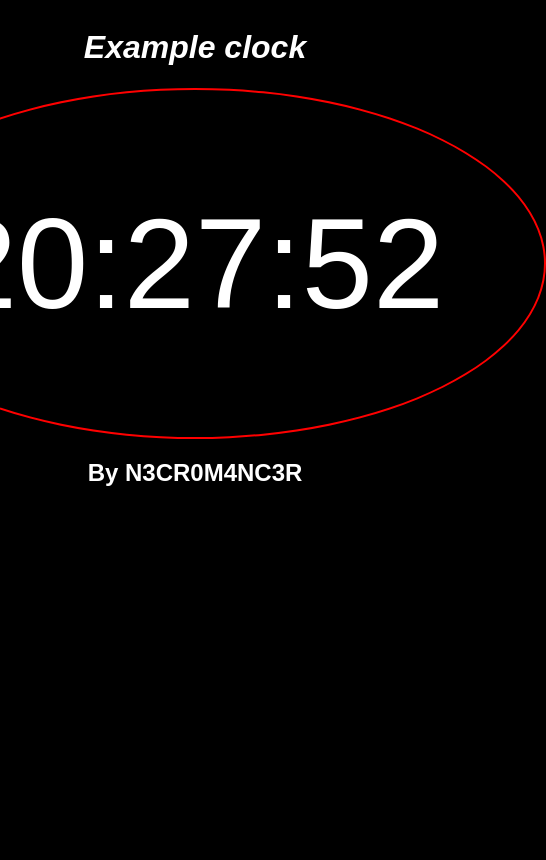
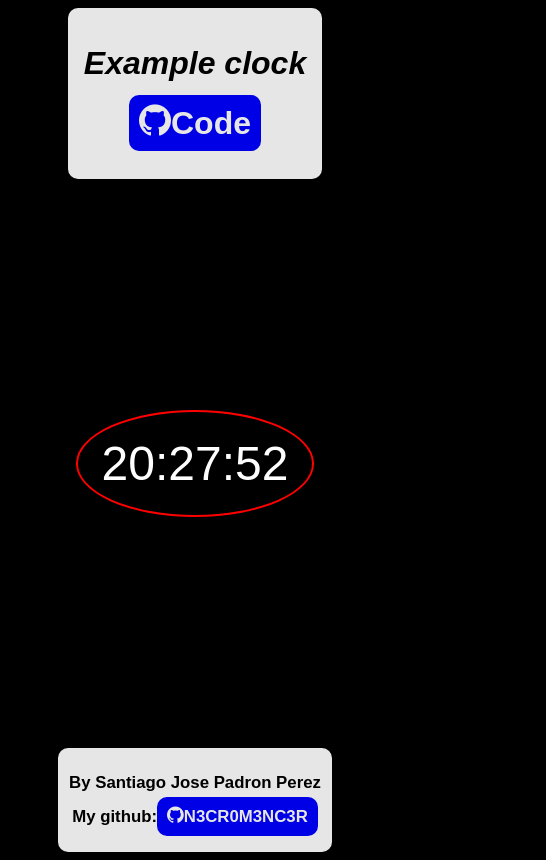
Before and after one commit to N3CROM4NC3R/clock, a plain HTML site: page index.html in a window 390 px wide. Shown: the whole page, 546 px wide, since content can reach past the window. Drawn offline with Linux system fonts and the light colour scheme.

Commit message:
responsive design :D

```diff
--- /dev/null
+++ b/css/style.css
@@ -0,0 +1,149 @@
+@font-face {
+  font-family: 'icomoon';
+  src:  url('../fonts/icomoon.eot?85tgpt');
+  src:  url('../fonts/icomoon.eot?85tgpt#iefix') format('embedded-opentype'),
+    url('../fonts/icomoon.ttf?85tgpt') format('truetype'),
+    url('../fonts/icomoon.woff?85tgpt') format('woff'),
+    url('../fonts/icomoon.svg?85tgpt#icomoon') format('svg');
+  font-weight: normal;
+  font-style: normal;
+  font-display: block;
+
+}
+[class^="icon-"], [class*=" icon-"] {
+  /* use !important to prevent issues with browser extensions that change fonts */
+  font-family: 'icomoon' !important;
+  speak: none;
+  font-style: normal;
+  font-weight: normal;
+  font-variant: normal;
+  text-transform: none;
+  line-height: 1;
+
+  /* Better Font Rendering =========== */
+  -webkit-font-smoothing: antialiased;
+  -moz-osx-font-smoothing: grayscale;
+}
+
+.icon-stopwatch:before {
+  content: "\e952";
+}
+.icon-facebook:before {
+  content: "\ea91";
+}
+.icon-instagram:before {
+  content: "\ea92";
+}
+.icon-twitter:before {
+  content: "\ea96";
+}
+.icon-github:before {
+  content: "\eab0";
+}
+*{
+    font-family:sans-serif;
+}
+/*--Body/Cuerpo--*/
+body{
+
+    display:flex;
+    justify-content: space-between;
+    align-items: center;
+    flex-direction: column;
+    min-height: 100vh;
+    background-color:#000000;
+    color:#FFFFFF;
+
+}
+
+/*--Header/Cabezera--*/
+.header{
+    background-color:#FFFFFF;
+    border-radius:10px;
+    color:#000000;
+    opacity: 0.9;
+    padding:1em;
+    text-align:center;
+
+}
+
+.header-title{
+    font-size:2em;
+    font-weight:bold;
+    font-style: italic;
+}
+
+
+.contact-github a,
+.code a{
+    background-color:blue;
+    padding:10px;
+    border-radius:10px;
+    color:#FFFFFF;
+    text-decoration: none;
+    transition-duration: .5s;
+}
+.contact-github a:hover,
+.code a:hover{
+    padding:5px;
+    font-size:1.1em;
+}
+/*-------------------*/
+
+/*Section*/
+.section{
+    margin:2em 0;
+}
+.clock{
+    margin:auto;
+    text-align: center;
+    padding:.5em;
+    border-radius:100%;
+    font-size:8em;
+    border: 2px solid red;
+}
+/*--------*/
+
+/*--Footer/Pie*/
+.footer{
+    background-color:#FFFFFF;
+    opacity: 0.9;
+    padding:1em;
+
+    border-radius: 10px;
+    color:#000000;
+    text-align:center;
+}
+.contact{
+    font-size:1em;
+}
+/*-------------*/
+
+@media screen and (max-width:1023px){
+    .section{
+        font-size:14px;
+    }
+
+}
+@media screen and (max-width:779px){
+    .section{
+        font-size:10px;
+    }
+}
+
+@media screen and (max-width:479px) {
+
+    .title{
+        font-size:1.5em;
+    }
+    .section{
+        font-size:6px;
+    }
+
+    .footer{
+        font-size:.7em;
+    }
+
+
+
+}
--- a/index.html
+++ b/index.html
@@ -3,20 +3,26 @@
     <head>
         <meta charset="utf-8">
         <title>Clock in javascript</title>
-        <link rel="stylesheet" href="style.css">
+        <link rel="stylesheet" href="css/style.css">
     </head>
     <body>
         <header class="header">
-            <h1 class="title">Example clock</h1>
+            <h1 class="header-title">Example clock</h1>
+            <h1 class="code"><a href="#"><i class="icon-github"></i>Code</a></h1>
         </header>
         <section class="section">
             <div id="clock" class="clock">
+                00:00:00
             </div>
-        <section>
+        </section>
         <footer class="footer">
-            <h2 class="title-footer">By N3CR0M4NC3R</h2>
+            <div class="contact">
+                <h2 class="contact-name">By Santiago Jose Padron Perez</h2>
+                <h2 class="contact-github">My github:<a href=""><i class="icon-github"></i>N3CR0M3NC3R</a></h2>
+            </div>
+
         </footer>
-        <script src="clock.js" type="application/javascript">
+        <script src="clock/clock.js" type="application/javascript">
         </script>
     </body>
 </html>
--- a/style.css
+++ /dev/null
@@ -1,24 +0,0 @@
-body{
-    font-family:sans-serif;
-    display:flex;
-    justify-content: center;
-    align-items: center;
-    flex-direction: column;
-    background-color:#000000;
-    color:#FFFFFF;
-
-}
-.title{
-    font-weight:bold;
-    font-style: italic;
-}
-.clock{
-    padding:100px;
-    border-radius:100%;
-    font-size:8rem;
-    border: 2px solid red;
-    box-shadow: 1px;
-}
-.footer{
-    text-align:center;
-}
```
Also changed, not shown: clock/clock.js (renamed from clock.js), fonts/icomoon.ttf (added), fonts/icomoon.woff (added), 2 other files.
